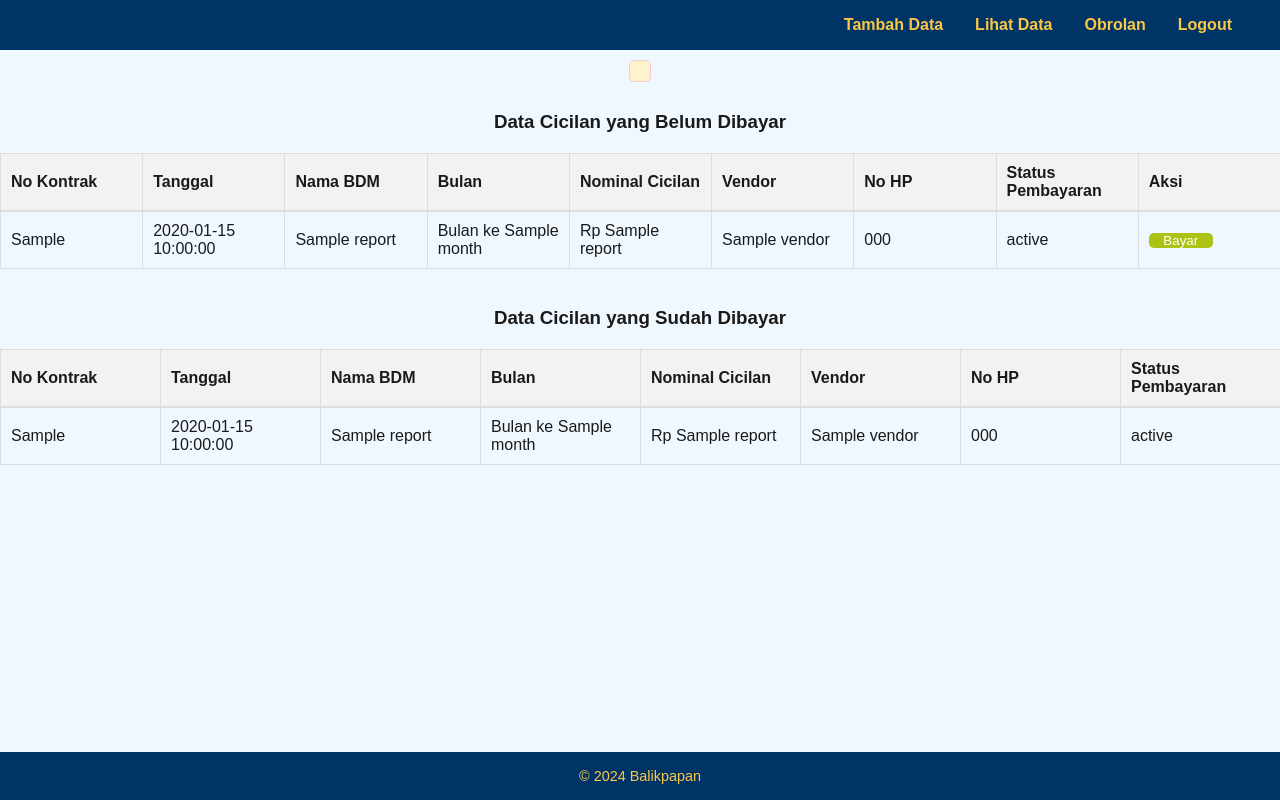
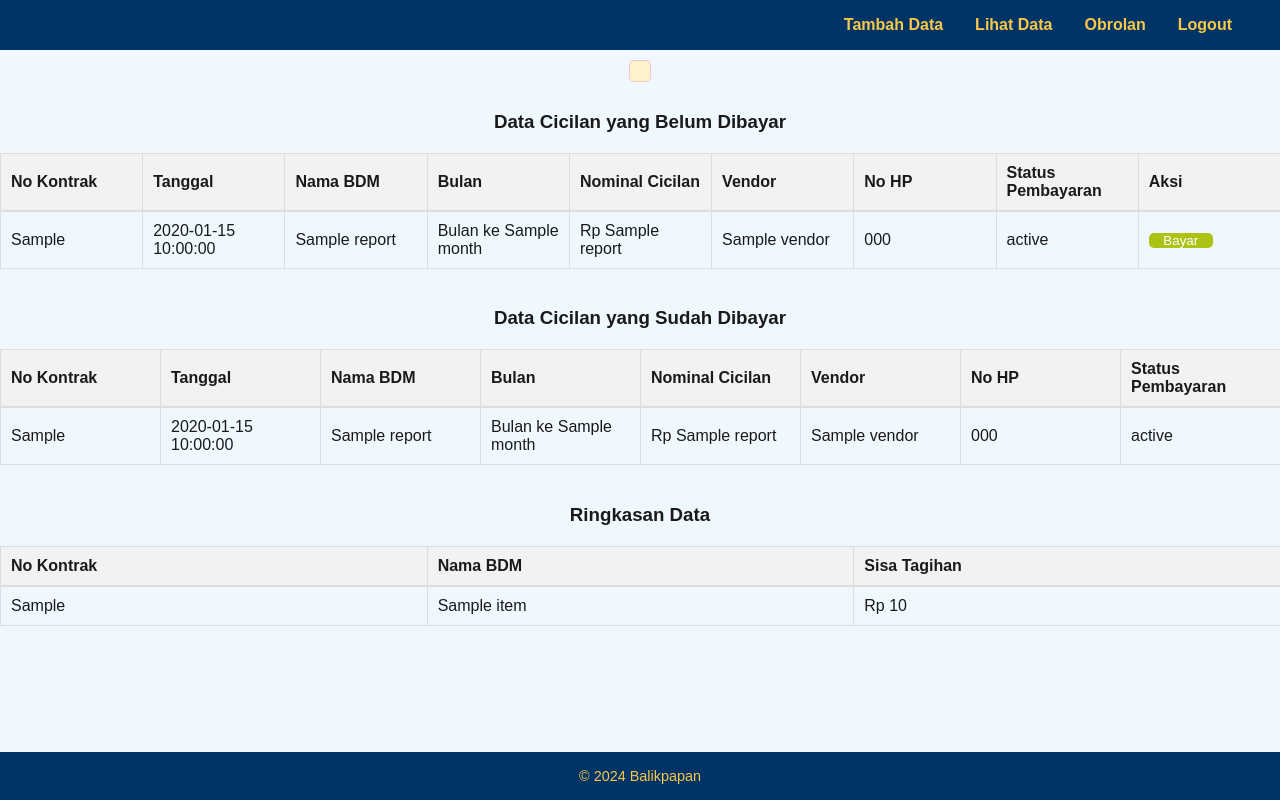
Before and after one commit to kolangkalingg/sistem-Pencatatan-tagihan-cicilan-nasabah-bank, a Flask app: template templates/report.html in a window 1280 px wide. Run offline with Flask 3, Linux system fonts and the light colour scheme; the template is opened without the code that fills it: most values are stand-ins (such as "Sample title", 1, 10 or a date in 2020).

Commit message:
melakukan pembaruan sistem

```diff
--- a/app.py
+++ b/app.py
@@ -68,6 +68,8 @@ def admin_required(f):
         return f(*args, **kwargs)
     return decorated_function
 
+
+
 def initialize_excel():
     try:
         workbook = openpyxl.load_workbook(FILE_NAME)
@@ -90,10 +92,50 @@ def initialize_excel():
             "No HP", "Status Pembayaran"
         ])
 
+    if "Ringkasan Data" not in workbook.sheetnames:
+        sheet = workbook.create_sheet("Ringkasan Data")
+        sheet.append(["No Kontrak", "Nama BDM", "Sisa Tagihan"])  # Header
+
+
     workbook.save(FILE_NAME)
 
 init_sqlite_db()
 initialize_excel()
+
+
+def update_summary_sheet(workbook):
+    unpaid_sheet = workbook["Data Cicilan yang Belum Dibayar"]
+    summary_sheet = workbook["Ringkasan Data"]
+
+    # Hapus semua data sebelumnya, tetapi simpan header
+    summary_sheet.delete_rows(2, summary_sheet.max_row)
+
+    # Mengumpulkan data ringkasan
+    summary_data = {}
+    for row in unpaid_sheet.iter_rows(min_row=2, values_only=True):
+        if row[0] and isinstance(row[4], (int, float)):  # Pastikan No Kontrak dan Nominal valid
+            contract_no = row[0]
+            bdm_name = row[2]
+            nominal = row[4]
+
+            if contract_no not in summary_data:
+                summary_data[contract_no] = {
+                    "bdm_name": bdm_name,
+                    "sisa_tagihan": 0
+                }
+            summary_data[contract_no]["sisa_tagihan"] += nominal
+
+    # Menuliskan ringkasan data ke sheet
+    for contract_no, data in summary_data.items():
+        summary_sheet.append([
+            contract_no,
+            data["bdm_name"],
+            data["sisa_tagihan"]
+        ])
+
+    workbook.save(FILE_NAME)
+
+
 
 def validate_row(row):
     """
@@ -110,40 +152,6 @@ def validate_row(row):
         return True
     except IndexError:
         return False
-
-def update_calculation_sheet():
-    workbook = openpyxl.load_workbook(FILE_NAME)
-
-    # Jika sheet belum ada, buat sheet baru
-    if "Perhitungan Otomatis" not in workbook.sheetnames:
-        calc_sheet = workbook.create_sheet("Perhitungan Otomatis")
-        calc_sheet.append(["Nama BDM", "Sisa Bulan", "Sisa Nominal"])
-
-    calc_sheet = workbook["Perhitungan Otomatis"]
-    unpaid_sheet = workbook["Data Cicilan yang Belum Dibayar"]
-
-    # Reset isi sheet "Perhitungan Otomatis"
-    calc_sheet.delete_rows(2, calc_sheet.max_row)
-
-    # Hitung total per BDM
-    bdm_data = {}
-    for row in unpaid_sheet.iter_rows(min_row=2, values_only=True):
-        if row[2] is None or row[4] is None:
-            continue
-        bdm_name = row[2]
-        nominal = row[4]
-
-        if bdm_name in bdm_data:
-            bdm_data[bdm_name]["sisa_bulan"] += 1
-            bdm_data[bdm_name]["sisa_nominal"] += nominal
-        else:
-            bdm_data[bdm_name] = {"sisa_bulan": 1, "sisa_nominal": nominal}
-
-    # Tambahkan hasil ke sheet
-    for bdm, data in bdm_data.items():
-        calc_sheet.append([bdm, data["sisa_bulan"], data["sisa_nominal"]])
-
-    workbook.save(FILE_NAME)
 
 
 @app.route('/login', methods=['GET', 'POST'])
@@ -271,10 +279,9 @@ def submit():
         unpaid_sheet.append(["" for _ in range(8)])
         unpaid_sheet.append(["" for _ in range(8)])
 
-        # Update sheet perhitungan otomatis
-        update_calculation_sheet(workbook)
 
         # Simpan workbook
+        update_summary_sheet(workbook)
         workbook.save(FILE_NAME)
         flash("Data berhasil ditambahkan!")
 
@@ -284,40 +291,6 @@ def submit():
     return redirect('/report')
 
 
-def update_calculation_sheet(workbook):
-    """
-    Fungsi untuk memperbarui sheet "Perhitungan Otomatis" dengan total sisa bulan dan nominal.
-    """
-    if "Perhitungan Otomatis" not in workbook.sheetnames:
-        calc_sheet = workbook.create_sheet("Perhitungan Otomatis")
-        calc_sheet.append(["Nama BDM", "Sisa Bulan", "Sisa Nominal"])
-    else:
-        calc_sheet = workbook["Perhitungan Otomatis"]
-        calc_sheet.delete_rows(2, calc_sheet.max_row)  # Reset isi sheet
-
-    unpaid_sheet = workbook["Data Cicilan yang Belum Dibayar"]
-    bdm_totals = {}
-
-    # Hitung sisa bulan dan nominal untuk setiap BDM
-    for row in unpaid_sheet.iter_rows(min_row=2, values_only=True):
-        if not row or row[2] is None:
-            continue
-        bdm_name = row[2]
-        nominal = row[4]
-
-        if bdm_name in bdm_totals:
-            bdm_totals[bdm_name]['sisa_bulan'] += 1
-            bdm_totals[bdm_name]['sisa_nominal'] += nominal
-        else:
-            bdm_totals[bdm_name] = {'sisa_bulan': 1, 'sisa_nominal': nominal}
-
-    # Masukkan hasil perhitungan ke sheet
-    for bdm, data in bdm_totals.items():
-        calc_sheet.append([bdm, data['sisa_bulan'], data['sisa_nominal']])
-
-    workbook.save(FILE_NAME)
-    flash("Data berhasil ditambahkan!")
-    return redirect('/report')
 
 
 @app.route('/report')
@@ -371,59 +344,78 @@ def report():
             "status": "Pembayaran Selesai",
         })
 
+    summary_data = []
+    summary_sheet = workbook["Ringkasan Data"]
+    for row in summary_sheet.iter_rows(min_row=2, values_only=True):
+        summary_data.append({
+        "contract_no": row[0],
+        "bdm_name": row[1],
+        "sisa_tagihan": row[2]
+    })
+
 
     return render_template(
         "report.html",
         unpaid_reports=unpaid_reports,
         paid_reports=paid_reports,
-        total_unpaid=total_unpaid
+        total_unpaid=total_unpaid,
+        summary_data=summary_data
     )
+
 
 
 @app.route('/mark_paid', methods=['POST'])
 def mark_paid():
-    # Validasi session login
     if 'username' not in session:
         flash("Anda harus login untuk mengakses fitur ini.")
         return redirect('/login')
 
-    # Ambil input dari form
     bdm_name = request.form["bdm_name"].strip()
     month = int(request.form["month"])
-    current_user = session['username']  # Nama user yang sedang login
+    current_user = session['username']
 
-    # Buka workbook Excel
     workbook = openpyxl.load_workbook(FILE_NAME)
-    unpaid_sheet = workbook.get_sheet_by_name("Data Cicilan yang Belum Dibayar")
-    paid_sheet = workbook.get_sheet_by_name("Data Cicilan yang Sudah Dibayar")
+    unpaid_sheet = workbook["Data Cicilan yang Belum Dibayar"]
+    paid_sheet = workbook["Data Cicilan yang Sudah Dibayar"]
 
-    row_to_delete = None  # Untuk menyimpan baris yang akan dihapus
-    data_to_transfer = None  # Untuk menyimpan data yang akan dipindahkan
+    row_to_delete = None
+    data_to_transfer = None
+    user_section_exists = False
 
-    # Cari data cicilan di sheet "Data Cicilan yang Belum Dibayar"
+    # Periksa apakah ada bagian untuk user di sheet "Data Cicilan yang Sudah Dibayar"
+    for row in paid_sheet.iter_rows(min_row=2, values_only=True):
+        if row[0] and f"Diinput oleh: {current_user}" in row[0]:
+            user_section_exists = True
+            break
+
+    # Cari data yang sesuai di sheet "Data Cicilan yang Belum Dibayar"
     for row in unpaid_sheet.iter_rows(min_row=2, values_only=False):
         if row[2].value == bdm_name and row[3].value == month:
-            # Ambil data dan tandai baris untuk dihapus
             data_to_transfer = [cell.value for cell in row]
             row_to_delete = row[0].row
             break
 
-    # Jika data ditemukan
     if data_to_transfer and row_to_delete:
-        # Tambahkan informasi "Diinput oleh" di sheet "Data Cicilan yang Sudah Dibayar"
-        paid_sheet.append(["Diinput oleh: " + current_user] + [""] * 7)  # Header user
-        paid_sheet.append(data_to_transfer[:-1] + ["Pembayaran Selesai"])  # Data pembayaran
+        # Tambahkan header jika belum ada
+        if not user_section_exists:
+            paid_sheet.append([f"Diinput oleh: {current_user}"] + [""] * 7)
 
-        # Hapus baris di sheet "Data Cicilan yang Belum Dibayar"
+        # Tambahkan data ke sheet "Data Cicilan yang Sudah Dibayar"
+        paid_sheet.append(data_to_transfer[:-1] + ["Pembayaran Selesai"])
+
+        # Hapus data dari sheet "Data Cicilan yang Belum Dibayar"
         unpaid_sheet.delete_rows(row_to_delete)
 
-        # Simpan workbook
         workbook.save(FILE_NAME)
         flash("Data berhasil dipindahkan ke laporan cicilan yang sudah dibayar.")
+
+        # Perbarui Ringkasan Data
+        update_summary_sheet(workbook)
     else:
         flash("Data tidak ditemukan atau sudah dibayar.")
 
     return redirect('/report')
+
 
 
 @app.route('/chat', methods=['GET', 'POST'])
--- a/static/css/report.css
+++ b/static/css/report.css
@@ -3,6 +3,9 @@ body {
     font-family: Arial, sans-serif;
     background-color: #f4f4f4;
     padding: 20px;
+    margin: 0;
+    box-sizing: border-box;
+    overflow-x: hidden; /* Hilangkan scroll horizontal */
 }
 
 h2, h3 {
@@ -11,22 +14,23 @@ h2, h3 {
 }
 
 .table-container {
-
     max-height: 400px;
-
     margin-bottom: 20px;
+    overflow-x: hidden; /* Pastikan tabel bisa di-scroll horizontal jika diperlukan */
 }
 
 /* Styling for tables */
 table {
     width: 100%;
     border-collapse: collapse;
+    table-layout: fixed; /* Pastikan kolom memiliki lebar tetap */
 }
 
 th, td {
     padding: 10px;
     text-align: left;
     border: 1px solid #ddd;
+    word-wrap: break-word; /* Agar teks panjang terputus dan tidak melewati kolom */
 }
 
 th {
--- a/templates/report.html
+++ b/templates/report.html
@@ -6,6 +6,7 @@
     <title>Laporan Bulanan</title>
     <link rel="stylesheet" href="{{ url_for('static', filename='css/report.css') }}">
 </head>
+
 
 <body>
 
@@ -88,6 +89,28 @@
         </table>
     </div>
 
+    <div class="summary-section">
+        <h3>Ringkasan Data</h3>
+        <table class="summary-table">
+            <thead>
+                <tr>
+                    <th>No Kontrak</th>
+                    <th>Nama BDM</th>
+                    <th>Sisa Tagihan</th>
+                </tr>
+            </thead>
+            <tbody>
+                {% for item in summary_data %}
+                <tr>
+                    <td>{{ item.contract_no }}</td>
+                    <td>{{ item.bdm_name }}</td>
+                    <td>Rp {{ "{:,.0f}".format(item.sisa_tagihan) }}</td>
+                </tr>
+                {% endfor %}
+            </tbody>
+        </table>
+    </div>
+
     {% endblock %}
 </body>
 </html>
```
Also changed, not shown: billing_system.db, 1 other file.
